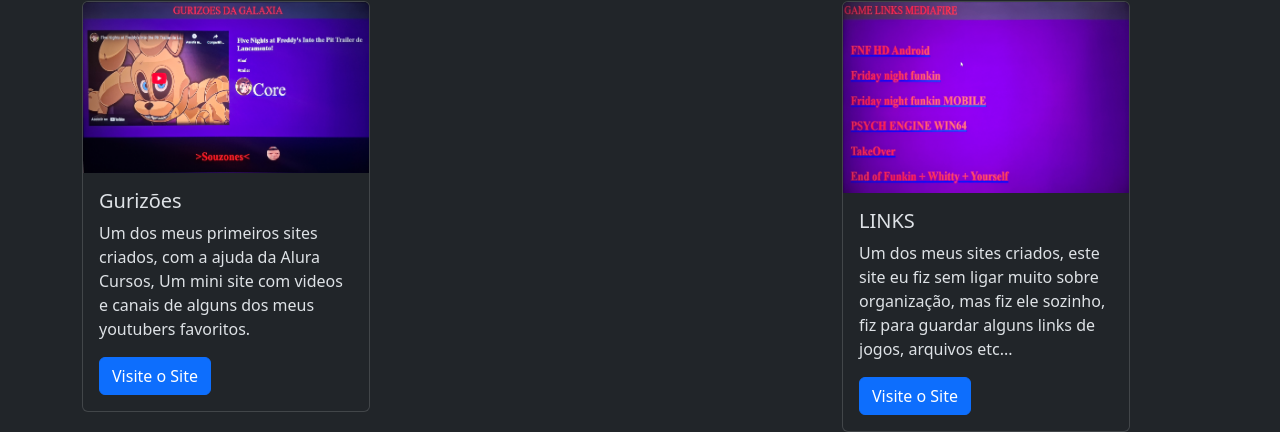
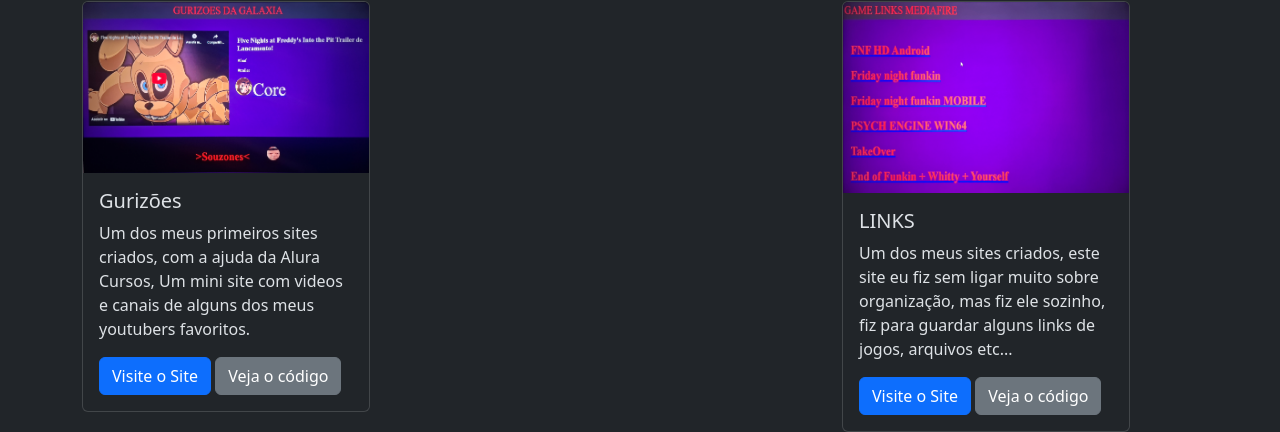
Before and after one commit to mrgamerboxy7/portfolio, a plain HTML site: page index.html in a window 1280 px wide. Shown: the part 442-874 px from the top of the page. Drawn offline with nearby package versions, Linux system fonts and the light colour scheme.

Commit message:
Add files via upload

```diff
--- a/index.html
+++ b/index.html
@@ -30,6 +30,7 @@
                         <h5 class="card-title">Gurizões</h5>
                         <p class="card-text">Um dos meus primeiros sites criados, com a ajuda da Alura Cursos, Um mini site com videos e canais de alguns dos meus youtubers favoritos.</p>
                         <a href="https://mrgamerboxy7.github.io/Gurizoes1/" class="btn btn-primary">Visite o Site</a>
+                        <a href="https://github.com/mrgamerboxy7/Gurizoes1" class="btn btn-secondary">Veja o código</a>
                     </div>
                 </div>
             </div>
@@ -40,6 +41,7 @@
                         <h5 class="card-title">LINKS</h5>
                         <p class="card-text">Um dos meus sites criados, este site eu fiz sem ligar muito sobre organização, mas fiz ele sozinho, fiz para guardar alguns links de jogos, arquivos etc...</p>
                         <a href="https://mrgamerboxy7.github.io/LINKS/" class="btn btn-primary">Visite o Site</a>
+                        <a href="https://github.com/mrgamerboxy7/LINKS" class="btn btn-secondary">Veja o código</a>
                     </div>
                 </div>
             </div>
```
